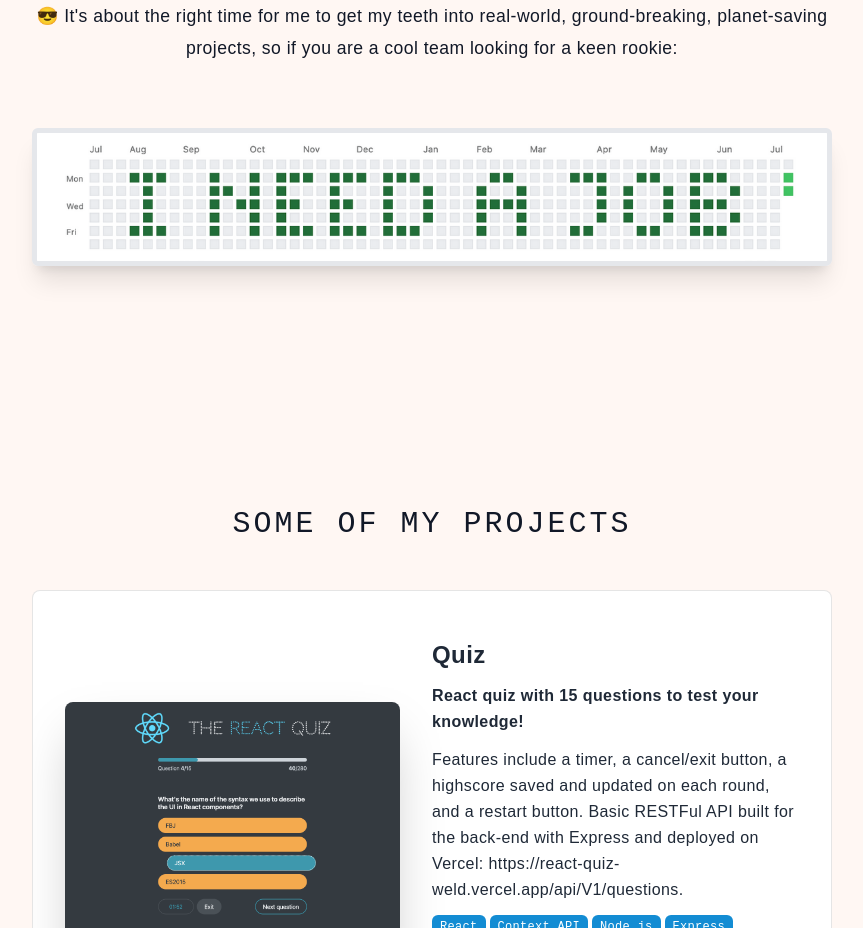
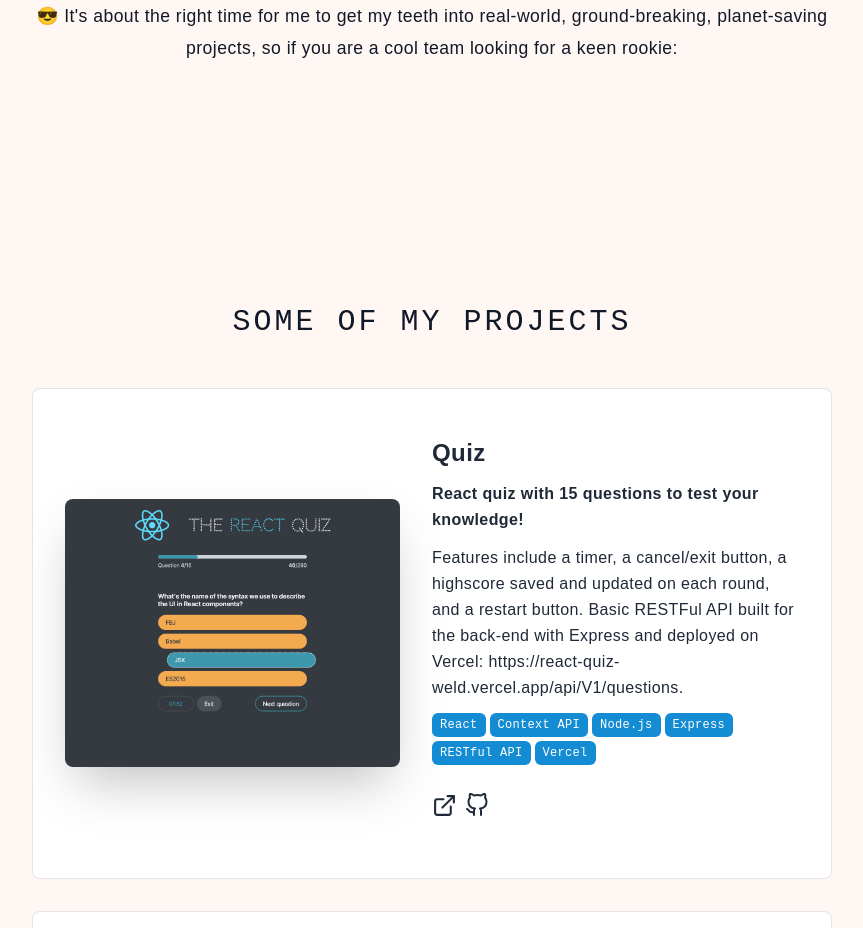
Before and after one commit to alicefrsr/portfolio-nextjs-ts-tw, a Next.js app: page / in a window 1280 px wide. Shown: the part 1300-2228 px from the top of the page, without its empty margins (208-1071 px from the left). Built offline with nearby package versions, Linux system fonts and the light colour scheme; no server answers.

Commit message:
remove github-cont pix

```diff
--- a/components/About.tsx
+++ b/components/About.tsx
@@ -81,7 +81,7 @@ export default function About() {
         ground-breaking, planet-saving projects, so if you are a cool team
         looking for a keen rookie:
       </p>
-      <div className='mt-8 sm:mt-16'>
+      {/* <div className='mt-8 sm:mt-16'>
         <Image
           // src={gitCont}
           src={gitContCropped}
@@ -92,7 +92,7 @@ export default function About() {
           // priority={true}
           className='object-cover border-[0.35rem] rounded-md shadow-xl '
         />
-      </div>
+      </div> */}
     </motion.section>
   );
 }
```
